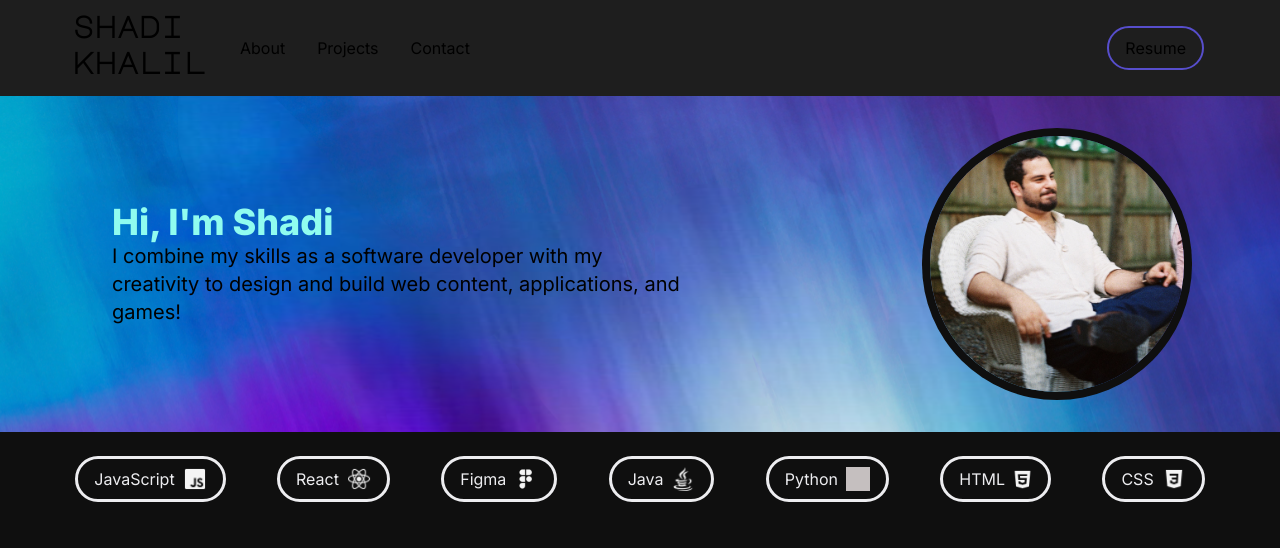
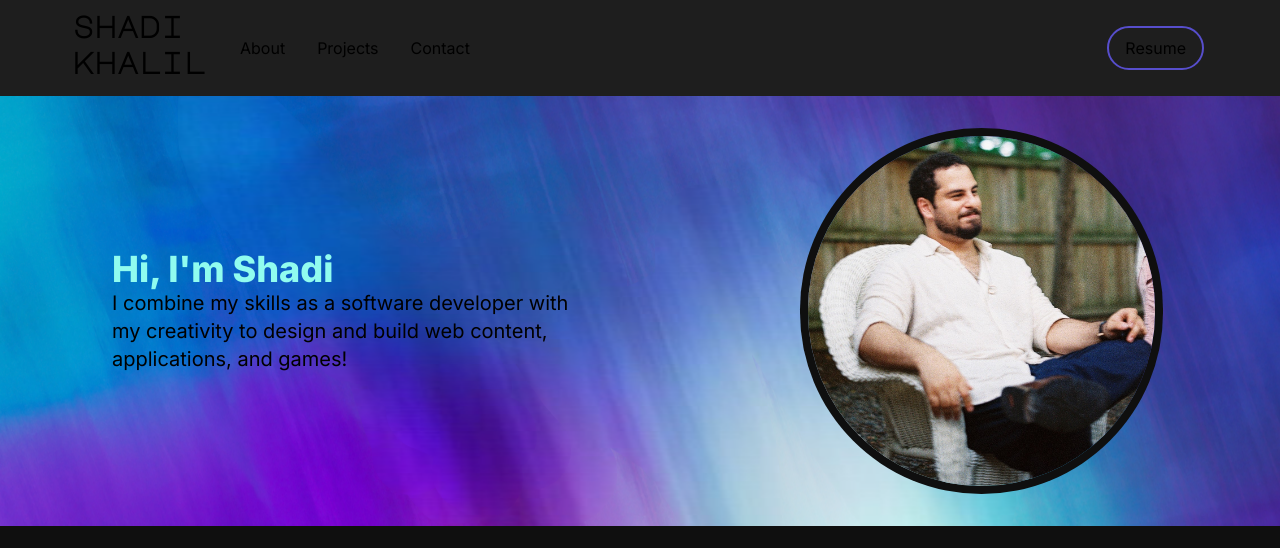
Before and after one commit to smkhalil2/Portfolio, a Next.js app in the folder portfolio/: page / in a window 1280 px wide. Shown: the top 548 px of the page. Built offline with nearby package versions, Linux system fonts and the light colour scheme; grey boxes are pictures that could not be loaded.

Commit message:
Profile pic changed to Next/Image

```diff
--- a/portfolio/src/components/Hero.jsx
+++ b/portfolio/src/components/Hero.jsx
@@ -1,19 +1,22 @@
+import Image from "next/image";
 import Skills from "./Skills";
 
 const Hero = () => {
   return (
     <div className="flex flex-col">
     <div className="flex lg:flex-row flex-col items-center bg-[url('/images/Spider-Gwen-PhotoRoom.png')] bg-cover backdrop-blur-sm">
-      <div className="flex flex-col lg:px-28 px-52 lg:mt-0 mt-8 w-[150%] ">
+      <div className="flex flex-col lg:px-28 px-8 lg:mt-0 mt-8 w-[100%] ">
         <h2 className="font-extrabold text-4xl text-[#90fcef]">Hi, I&#39;m Shadi</h2>
         <p className='text-xl'>
           I combine my skills as a software developer with my creativity to design and build web content, applications, and games!
         </p>
       </div>
-      <div className='mr-4'>
-        <img
+      <div className='flex justify-center lg:mx-8 '>
+        <Image
+          width={1200}
+          height={1200}
           src="/images/profile-pic.jpg"
-          className="w-[55%] lg:ml-32 ml-24 my-10 rounded-full ring-8 ring-[#0F0F0F] hover:ring-offset-4 hover:ring-offset-[#90fcef] items-center"
+          className="lg:w-[65%] w-[50%] my-10 rounded-full ring-8 ring-[#0F0F0F] hover:ring-offset-4 hover:ring-offset-[#90fcef] "
           alt="Shadi's personal headshot"
         />
       </div>
```
